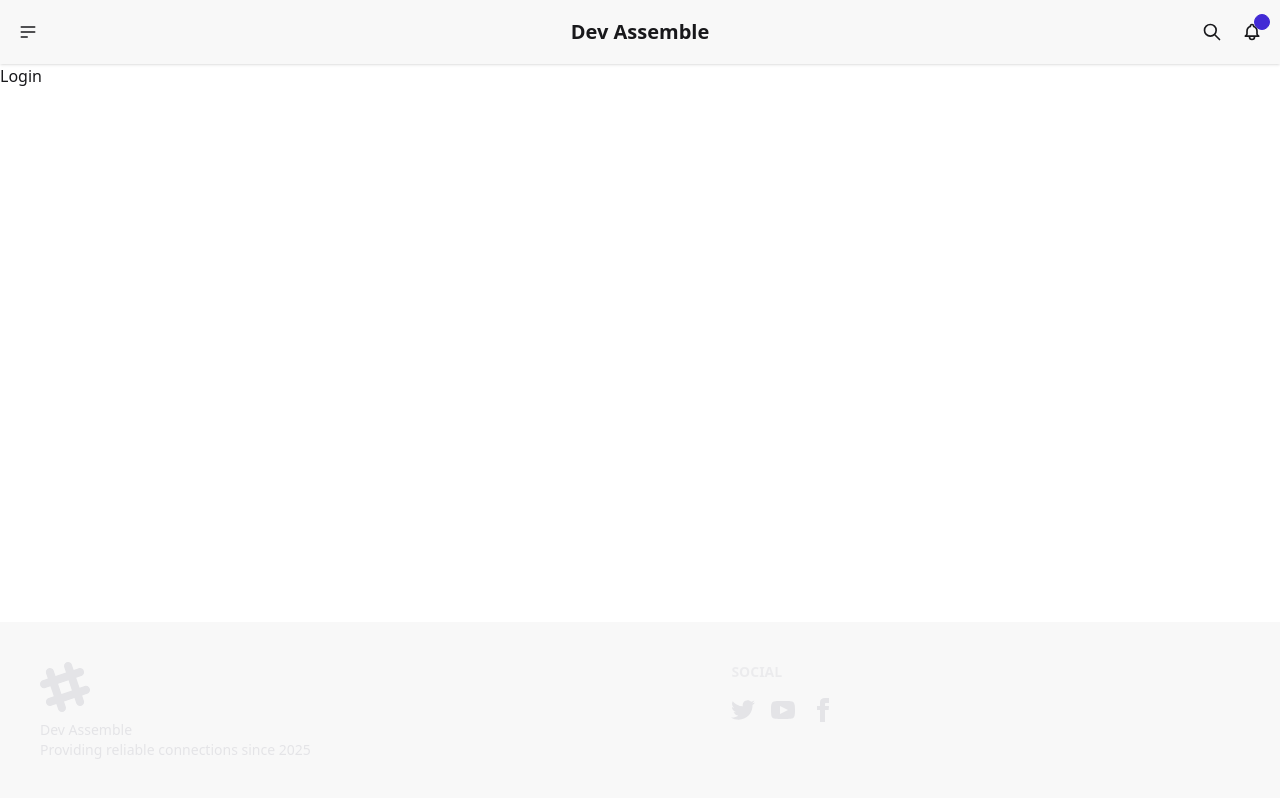
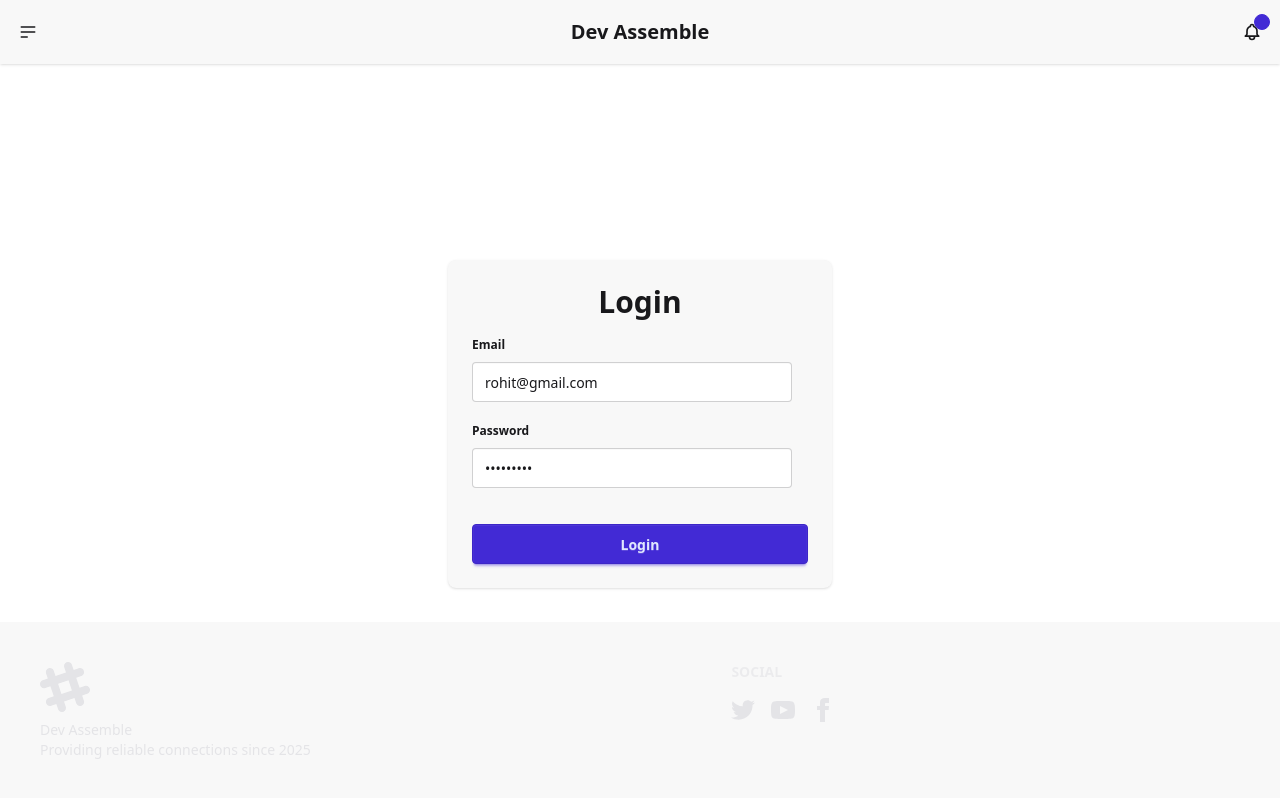
Before and after one commit to HimanshuChauhan-Ind/devAssemble-fe, a React (Vite) app: page /login in a window 1280 px wide. Built offline with nearby package versions, Linux system fonts and the light colour scheme; no server answers.

Commit message:
Updated the login process

```diff
--- a/package.json
+++ b/package.json
@@ -10,9 +10,12 @@
     "preview": "vite preview"
   },
   "dependencies": {
+    "@reduxjs/toolkit": "^2.7.0",
     "@tailwindcss/vite": "^4.1.4",
+    "axios": "^1.8.4",
     "react": "^19.0.0",
     "react-dom": "^19.0.0",
+    "react-redux": "^9.2.0",
     "react-router-dom": "^7.5.1",
     "tailwindcss": "^4.1.4"
   },
--- a/src/App.jsx
+++ b/src/App.jsx
@@ -1,16 +1,23 @@
 import { BrowserRouter, Route, Routes } from "react-router-dom";
-import Body from "./Body";
+import Body from "./components/Body";
+import Login from "./components/Login";
+import { Provider } from "react-redux";
+import appStore from "./utils/appStore";
+import Feed from "./components/Feed";
 
 function App() {
   return (
     <>
+      <Provider store={appStore}>
         <BrowserRouter basename="/">
           <Routes>
             <Route path="/" element={<Body />}>
-            <Route path="/login" element={<div>Login</div>}></Route>
+              <Route path="/" element={<Feed />}></Route>
+              <Route path="/login" element={<Login />}></Route>
             </Route>
           </Routes>
         </BrowserRouter>
+      </Provider>
     </>
   );
 }
--- a/src/Body.jsx
+++ /dev/null
@@ -1,14 +0,0 @@
-import { Outlet } from "react-router-dom";
-import Navbar from "./Navbar";
-import Footer from "./Footer";
-const Body = () => {
-  return (
-    <>
-      <Navbar />
-      <Outlet />
-      <Footer />
-    </>
-  );
-};
-
-export default Body;
--- /dev/null
+++ b/src/components/Body.jsx
@@ -0,0 +1,44 @@
+import { Outlet, useNavigate } from "react-router-dom";
+import Navbar from "./Navbar";
+import Footer from "./Footer";
+import axios from "axios";
+import { addUser } from "../utils/userSlice";
+import { useEffect } from "react";
+import { useDispatch, useSelector } from "react-redux";
+import { SERVER_URL } from "../utils/constants";
+
+const Body = () => {
+  const navigate = useNavigate();
+  const dispatch = useDispatch();
+  const user = useSelector((state) => state.user);
+  const getUser = async () => {
+    try {
+      if (!user) {
+        navigate("/login");
+      }
+      const data = await axios.get(SERVER_URL + "/profile/view", {
+        withCredentials: true,
+      });
+      dispatch(addUser(data));
+    } catch (err) {
+      if (err.satus === 401) {
+        navigate("/login");
+      }
+      return console.log("ERROR : " + err);
+    }
+  };
+
+  useEffect(() => {
+    getUser();
+  }, []);
+
+  return (
+    <>
+      <Navbar />
+      <Outlet />
+      <Footer />
+    </>
+  );
+};
+
+export default Body;
--- /dev/null
+++ b/src/components/Feed.jsx
@@ -0,0 +1,5 @@
+const Feed = () => {
+  return <div>Feed</div>;
+};
+
+export default Feed;
--- /dev/null
+++ b/src/components/Login.jsx
@@ -0,0 +1,62 @@
+import axios from "axios";
+import { useState } from "react";
+import { useDispatch } from "react-redux";
+import { addUser } from "../utils/userSlice";
+import { useNavigate } from "react-router-dom";
+const Login = () => {
+  const [email, setEmail] = useState("rohit@gmail.com");
+  const [password, setPassword] = useState("Rohit@123");
+  const dispatch = useDispatch();
+  const navigate = useNavigate();
+  const handleClick = async () => {
+    try {
+      const response = await axios.post(
+        "http://localhost:3000/signIn",
+        { email, password },
+        { withCredentials: true }
+      );
+
+      dispatch(addUser(response.data));
+      return navigate("/");
+    } catch (err) {
+      throw new Error("ERROR: " + err.message);
+    }
+  };
+
+  return (
+    <div className="flex items-center justify-center mt-49">
+      <div className="card w-96 bg-base-200 shadow-sm">
+        <div className="card-body">
+          <div className="flex justify-center">
+            <h2 className="text-3xl font-bold">Login</h2>
+          </div>
+          <fieldset className="fieldset">
+            <legend className="fieldset-legend">Email</legend>
+            <input
+              type="text"
+              className="input"
+              value={email}
+              onChange={(e) => setEmail(e.target.value)}
+            />
+          </fieldset>
+          <fieldset className="fieldset">
+            <legend className="fieldset-legend">Password</legend>
+            <input
+              type="password"
+              className="input"
+              value={password}
+              onChange={(e) => setPassword(e.target.value)}
+            />
+          </fieldset>
+          <div className="mt-6">
+            <button className="btn btn-primary btn-block" onClick={handleClick}>
+              Login
+            </button>
+          </div>
+        </div>
+      </div>
+    </div>
+  );
+};
+
+export default Login;
--- a/src/Navbar.jsx
+++ b/src/components/Navbar.jsx
@@ -1,4 +1,9 @@
+import { useSelector } from "react-redux";
+import { Link } from "react-router-dom";
+
 const Navbar = () => {
+  const user = useSelector((state) => state.user);
+
   return (
     <div className="navbar bg-base-200 shadow-sm ">
       <div className="navbar-start">
@@ -37,26 +42,12 @@ const Navbar = () => {
         </div>
       </div>
       <div className="navbar-center">
-        <a className="btn btn-ghost text-xl">Dev Assemble</a>
+        <Link to="/" className="btn btn-ghost text-xl">
+          Dev Assemble
+        </Link>
       </div>
       <div className="navbar-end">
-        <button className="btn btn-ghost btn-circle">
-          <svg
-            xmlns="http://www.w3.org/2000/svg"
-            className="h-5 w-5"
-            fill="none"
-            viewBox="0 0 24 24"
-            stroke="currentColor"
-          >
-            {" "}
-            <path
-              strokeLinecap="round"
-              strokeLinejoin="round"
-              strokeWidth="2"
-              d="M21 21l-6-6m2-5a7 7 0 11-14 0 7 7 0 0114 0z"
-            />{" "}
-          </svg>
-        </button>
+        <div>{user && "Welcome " + user.firstName}</div>
         <button className="btn btn-ghost btn-circle">
           <div className="indicator">
             <svg
@@ -77,6 +68,7 @@ const Navbar = () => {
             <span className="badge badge-xs badge-primary indicator-item"></span>
           </div>
         </button>
+        {user && <button className="btn pr-4">LogOut</button>}
       </div>
     </div>
   );
--- /dev/null
+++ b/src/utils/appStore.js
@@ -0,0 +1,10 @@
+import { configureStore } from "@reduxjs/toolkit";
+import userSlice from "./userSlice";
+
+const appStore = configureStore({
+  reducer: {
+    user: userSlice,
+  },
+});
+
+export default appStore;
--- /dev/null
+++ b/src/utils/constants.js
@@ -0,0 +1 @@
+export const SERVER_URL = "http://localhost:3000";
--- /dev/null
+++ b/src/utils/userSlice.js
@@ -0,0 +1,18 @@
+import { createSlice } from "@reduxjs/toolkit";
+
+const userSlice = createSlice({
+  name: "user",
+  initialState: null,
+  reducers: {
+    addUser: (state, action) => {
+      return action.payload;
+    },
+    removeUser: () => {
+      return null;
+    },
+  },
+});
+
+export const { addUser, removeUser } = userSlice.actions;
+
+export default userSlice.reducer;
```
Also changed, not shown: src/components/Footer.jsx (renamed from src/Footer.jsx), 1 other file (tests, documents, lock files or other folders). Lines whose indentation alone changed are shown as unchanged.
